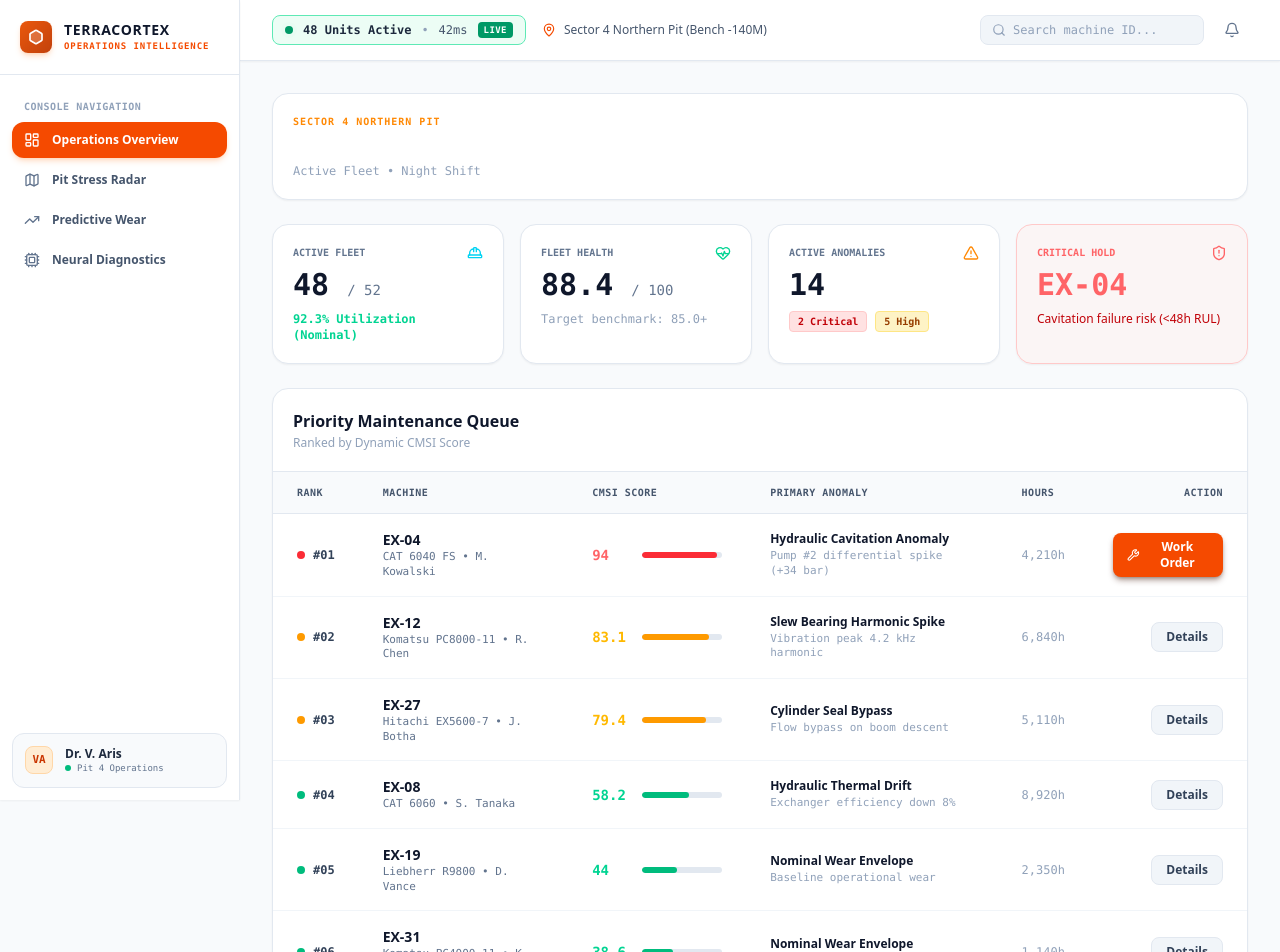
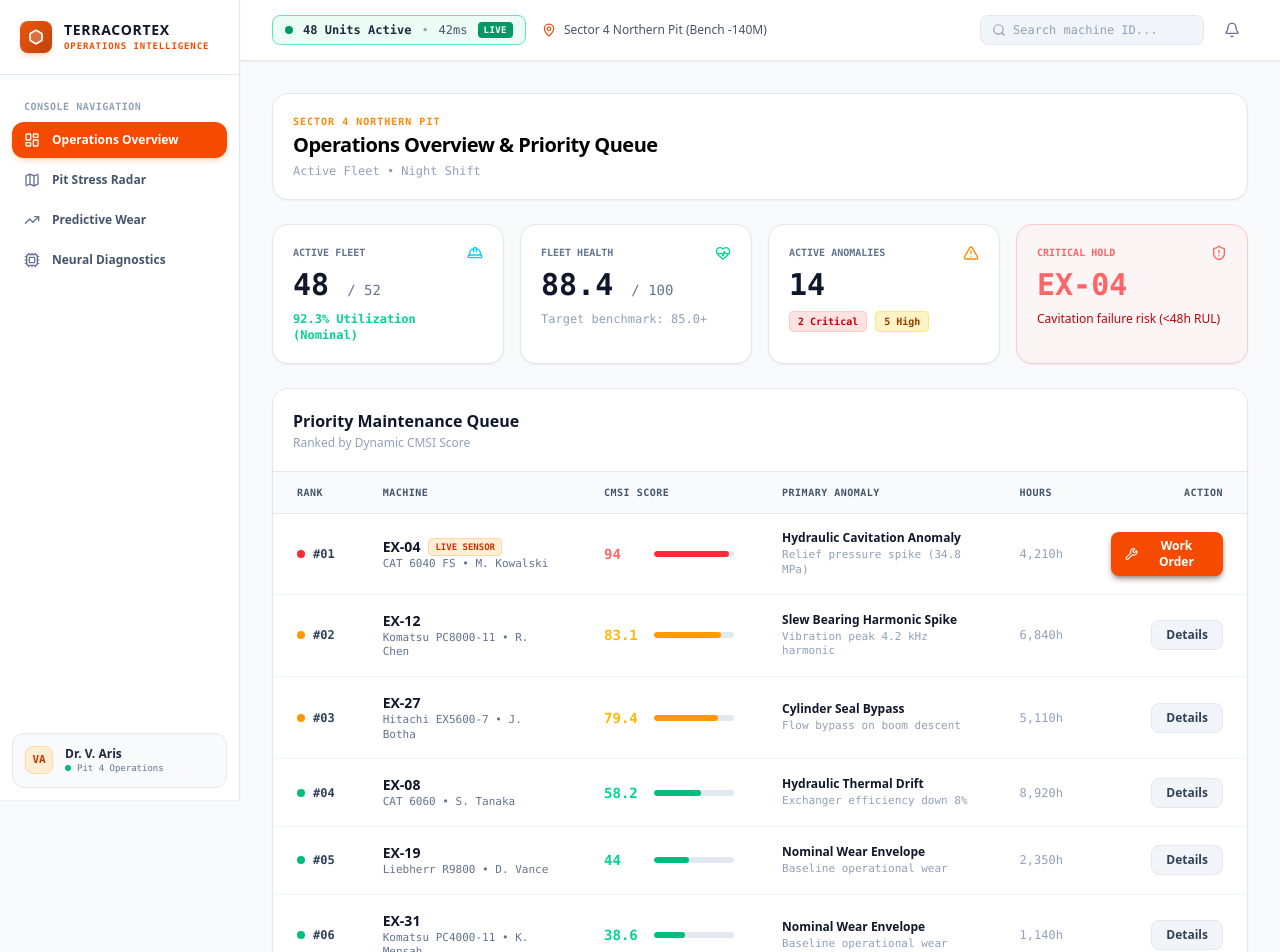
Before and after one commit to putrafir/manajemen-armada-excavator, a Next.js app: page / in a window 1280 px wide. Shown: the top 952 px of the page. Built offline with nearby package versions, Linux system fonts and the light colour scheme.

Commit message:
feat: integrate live telemetry stream and dynamic status updates for EX-04 unit

```diff
--- a/app/fleet-map/page.tsx
+++ b/app/fleet-map/page.tsx
@@ -24,8 +24,11 @@ export default function FleetMapPage() {
   const { telemetry, isStreaming } = useTelemetry();
   const ex04 = telemetry?.units["EX-04"];
 
+  const ex04Cmsi = ex04?.cmsi ?? 94.0;
+  const ex04Status = ex04Cmsi >= 90 ? "critical" : ex04Cmsi >= 70 ? "warning" : "nominal";
+
   const units = [
-    { id: "EX-04", x: 440, y: 390, status: "critical", cmsi: 94.0, model: "CAT 6040 FS" },
+    { id: "EX-04", x: 440, y: 390, status: ex04Status, cmsi: ex04Cmsi, model: "CAT 6040 FS (LIVE SENSOR)" },
     { id: "EX-12", x: 500, y: 340, status: "warning", cmsi: 83.1, model: "Komatsu PC8000" },
     { id: "EX-08", x: 530, y: 280, status: "nominal", cmsi: 58.2, model: "CAT 6060" },
     { id: "EX-31", x: 370, y: 330, status: "nominal", cmsi: 38.6, model: "PC4000" },
@@ -60,13 +63,13 @@ export default function FleetMapPage() {
             <span className="font-bold text-orange-600">Hard Basalt (184 MPa)</span>
           </div>
 
-          <Link
+          {/* <Link
             href="/diagnostics"
             className="px-4 py-2 bg-orange-600 hover:bg-orange-500 text-white font-bold rounded-xl text-xs transition shadow-lg shadow-orange-950/40 flex items-center gap-2"
           >
             <Activity className="w-3.5 h-3.5" />
             Neural Diagnostics
-          </Link>
+          </Link> */}
         </div>
       </div>
 
--- a/app/page.tsx
+++ b/app/page.tsx
@@ -25,19 +25,88 @@ export default function Dashboard() {
     setModalOpen(true);
   };
 
-  const queueData = [
+  const ex04 = telemetry?.units["EX-04"];
+  const ex04Cmsi = ex04?.cmsi ?? 94.0;
+  const ex04Pressure = ex04?.hydraulic_pressure_mpa ?? 34.8;
+  const isEx04Critical = ex04Cmsi >= 90;
+
+  const rawQueue = [
     {
-      rank: "#01",
-      dotColor: "bg-red-500",
       id: "EX-04",
+      isLiveSimulation: true,
       model: "CAT 6040 FS",
       operator: "M. Kowalski",
-      cmsi: 94.0,
-      primaryAnomaly: "Hydraulic Cavitation Anomaly",
-      anomalyDetail: "Pump #2 differential spike (+34 bar)",
+      cmsi: ex04Cmsi,
+      primaryAnomaly: isEx04Critical ? "Hydraulic Cavitation Anomaly" : "Normal Operation Envelope",
+      anomalyDetail: isEx04Critical ? `Relief pressure spike (${ex04Pressure} MPa)` : `Nominal line pressure (${ex04Pressure} MPa)`,
       hours: "4,210",
-      isCritical: true,
+      isCritical: isEx04Critical,
+      dotColor: isEx04Critical ? "bg-red-500" : ex04Cmsi >= 70 ? "bg-amber-500" : "bg-emerald-500",
     },
+    {
+      id: "EX-12",
+      model: "Komatsu PC8000-11",
+      operator: "R. Chen",
+      cmsi: 83.1,
+      primaryAnomaly: "Slew Bearing Harmonic Spike",
+      anomalyDetail: "Vibration peak 4.2 kHz harmonic",
+      hours: "6,840",
+      isCritical: false,
+      dotColor: "bg-amber-500",
+    },
+    {
+      id: "EX-27",
+      model: "Hitachi EX5600-7",
+      operator: "J. Botha",
+      cmsi: 79.4,
+      primaryAnomaly: "Cylinder Seal Bypass",
+      anomalyDetail: "Flow bypass on boom descent",
+      hours: "5,110",
+      isCritical: false,
+      dotColor: "bg-amber-500",
+    },
+    {
+      id: "EX-08",
+      model: "CAT 6060",
+      operator: "S. Tanaka",
+      cmsi: 58.2,
+      primaryAnomaly: "Hydraulic Thermal Drift",
+      anomalyDetail: "Exchanger efficiency down 8%",
+      hours: "8,920",
+      isCritical: false,
+      dotColor: "bg-emerald-500",
+    },
+    {
+      id: "EX-19",
+      model: "Liebherr R9800",
+      operator: "D. Vance",
+      cmsi: 44.0,
+      primaryAnomaly: "Nominal Wear Envelope",
+      anomalyDetail: "Baseline operational wear",
+      hours: "2,350",
+      isCritical: false,
+      dotColor: "bg-emerald-500",
+    },
+    {
+      id: "EX-31",
+      model: "Komatsu PC4000-11",
+      operator: "K. Mensah",
+      cmsi: 38.6,
+      primaryAnomaly: "Nominal Wear Envelope",
+      anomalyDetail: "Baseline operational wear",
+      hours: "1,140",
+      isCritical: false,
+      dotColor: "bg-emerald-500",
+    },
+  ];
+
+  // Auto-sort queue by CMSI descending so highest stress machine always jumps to Rank #1
+  const queueData = [...rawQueue].sort((a, b) => b.cmsi - a.cmsi).map((item, idx) => ({
+    ...item,
+    rank: `#0${idx + 1}`
+  }));
+
+  const dummyQueueUnused = [
     {
       rank: "#02",
       dotColor: "bg-amber-500",
@@ -108,7 +177,7 @@ export default function Dashboard() {
           <div className="text-[10px] font-mono font-bold text-orange-400 uppercase tracking-widest">
             SECTOR 4 NORTHERN PIT
           </div>
-          <h1 className="text-xl font-black text-white tracking-tight mt-0.5">
+          <h1 className="text-xl font-black text-black tracking-tight mt-0.5">
             Operations Overview & Priority Queue
           </h1>
           <div className="text-xs text-slate-400 font-mono mt-1">
@@ -199,23 +268,28 @@ export default function Dashboard() {
 
                   {/* Machine */}
                   <td className="py-4 px-6">
-                    <div className="font-bold text-slate-900 font-sans text-sm">{row.id}</div>
+                    <div className="flex items-center gap-2">
+                      <span className="font-bold text-slate-900 font-sans text-sm">{row.id}</span>
+                      {row.id === "EX-04" && (
+                        <span className="text-[9px] font-bold px-1.5 py-0.5 rounded bg-orange-100 text-orange-700 border border-orange-200">
+                          LIVE SENSOR
+                        </span>
+                      )}
+                    </div>
                     <div className="text-slate-500 text-[11px]">{row.model} • {row.operator}</div>
                   </td>
 
                   {/* CMSI */}
                   <td className="py-4 px-6">
                     <div className="flex items-center gap-2.5">
-                      <span className={`font-black text-sm w-10 ${
-                        row.cmsi >= 90 ? "text-red-400" : row.cmsi >= 75 ? "text-amber-400" : "text-emerald-400"
-                      }`}>
+                      <span className={`font-black text-sm w-10 ${row.cmsi >= 90 ? "text-red-400" : row.cmsi >= 75 ? "text-amber-400" : "text-emerald-400"
+                        }`}>
                         {row.cmsi}
                       </span>
                       <div className="w-20 bg-slate-200 h-1.5 rounded-full overflow-hidden">
                         <div
-                          className={`h-full rounded-full ${
-                            row.cmsi >= 90 ? "bg-red-500" : row.cmsi >= 75 ? "bg-amber-500" : "bg-emerald-500"
-                          }`}
+                          className={`h-full rounded-full ${row.cmsi >= 90 ? "bg-red-500" : row.cmsi >= 75 ? "bg-amber-500" : "bg-emerald-500"
+                            }`}
                           style={{ width: `${row.cmsi}%` }}
                         ></div>
                       </div>
--- a/context/TelemetryContext.tsx
+++ b/context/TelemetryContext.tsx
@@ -68,49 +68,13 @@ export function TelemetryProvider({ children }: { children: React.ReactNode }) {
     fetchTelemetry();
   }, []);
 
-  // Periodic micro-pulse simulation when isStreaming is active
+  // Poll backend /api/telemetry periodically so external streams (Echa / MQTT Bridge) are reflected instantly
   useEffect(() => {
     if (!isStreaming) return;
 
     const interval = setInterval(() => {
-      setTelemetry((prev) => {
-        if (!prev || !prev.units["EX-04"]) return prev;
-
-        const ex04 = prev.units["EX-04"];
-        // Subtle realistic variations in kinematics & pressures
-        const pJitter = Number(((Math.random() - 0.5) * 0.4).toFixed(2));
-        const newPressure = Math.max(33.5, Math.min(35.5, Number((34.8 + pJitter).toFixed(1))));
-
-        const bJitter = Number(((Math.random() - 0.5) * 0.6).toFixed(1));
-        const newBoom = Number((34.8 + bJitter).toFixed(1));
-
-        const bucketJitter = Number(((Math.random() - 0.5) * 1.2).toFixed(1));
-        const newBucket = Number((91.4 + bucketJitter).toFixed(1));
-
-        const tempJitter = Number(((Math.random() - 0.5) * 0.3).toFixed(1));
-        const newTemp = Number((96.4 + tempJitter).toFixed(1));
-
-        const newUnits = {
-          ...prev.units,
-          "EX-04": {
-            ...ex04,
-            hydraulic_pressure_mpa: newPressure,
-            manifold_temp_c: newTemp,
-            kinematics: {
-              ...ex04.kinematics,
-              boom_angle: newBoom,
-              bucket_angle: newBucket,
-            },
-          },
-        };
-
-        return {
-          ...prev,
-          last_updated: new Date().toISOString(),
-          units: newUnits,
-        };
-      });
-    }, 1500);
+      fetchTelemetry();
+    }, 1200);
 
     return () => clearInterval(interval);
   }, [isStreaming]);
```
